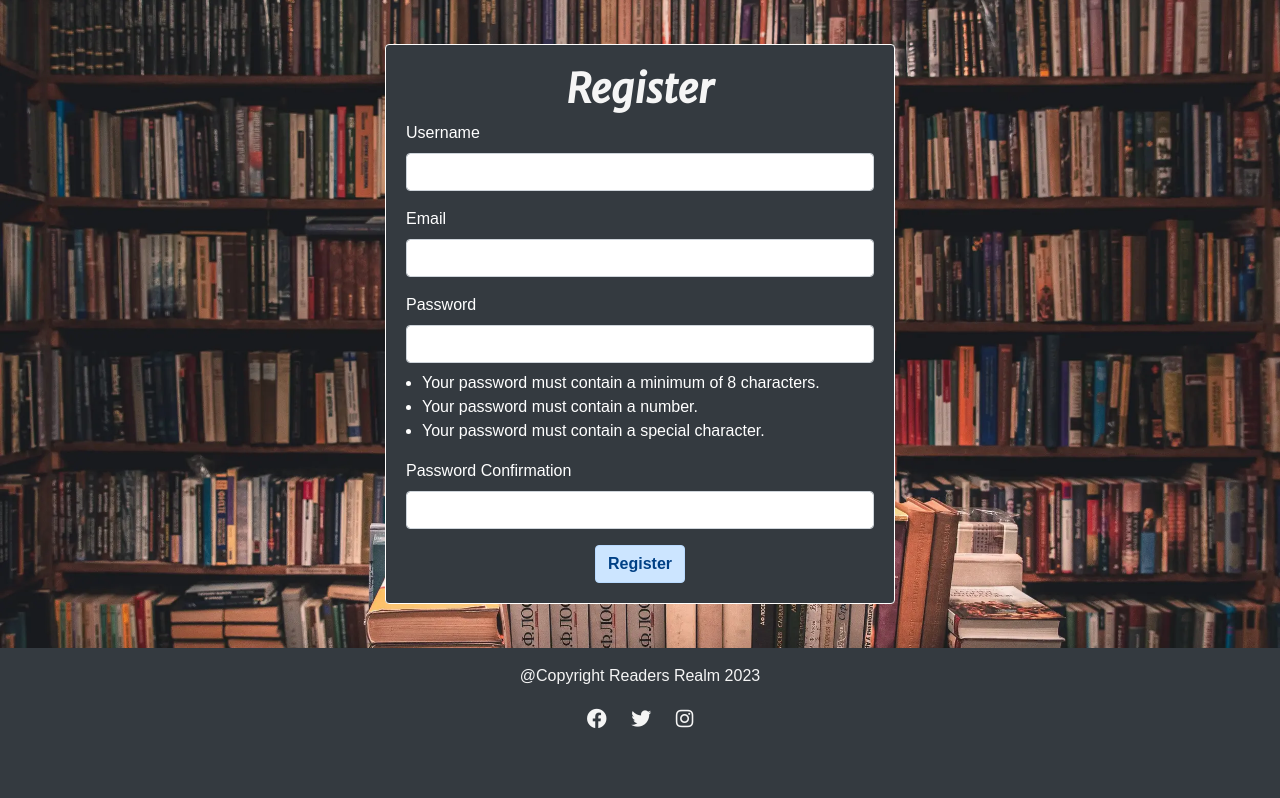
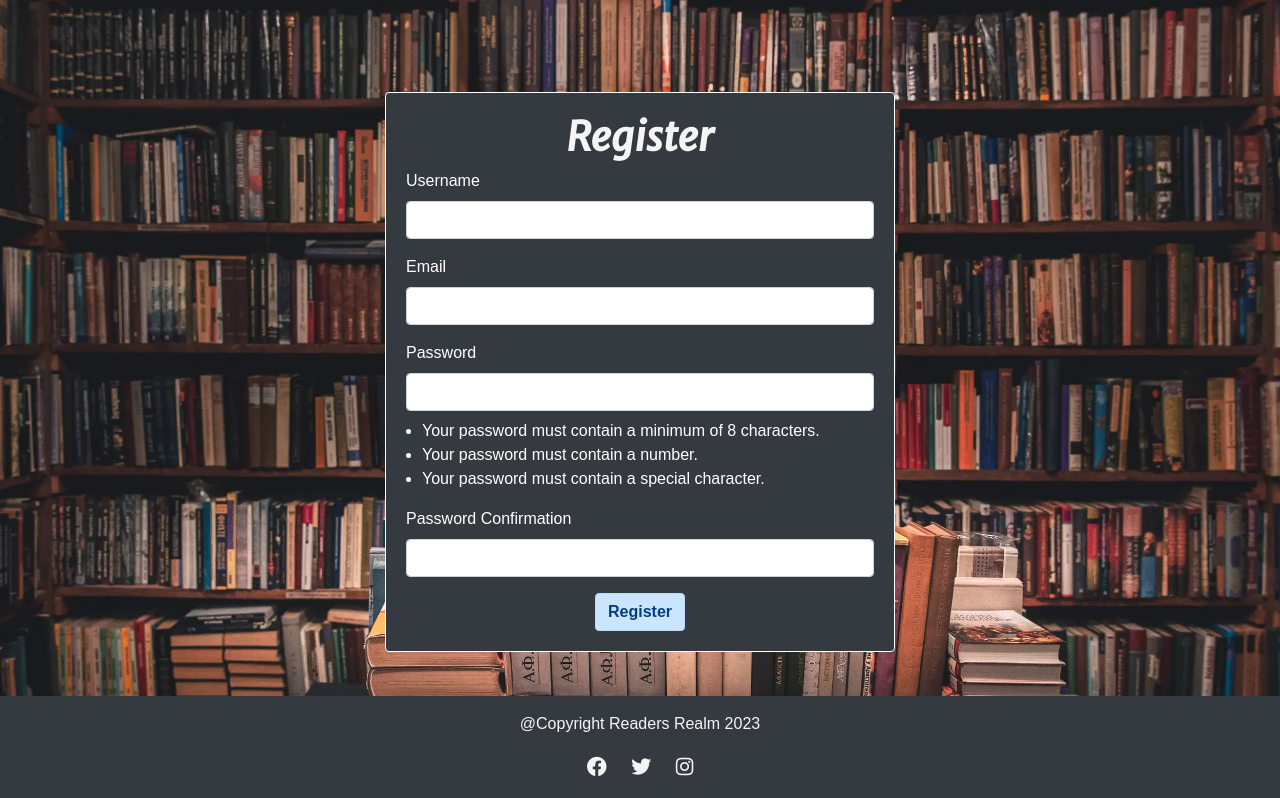
Before and after one commit to Craig-Hudson/online-book-review, a Flask app: page /register in a window 1280 px wide. Shown: the part 56-854 px from the top of the page. Before the commit the page ends 784 px from the top, so only its background shows below. Run offline with Flask 2, Linux system fonts and the light colour scheme.

Commit message:
FIX: adjust margin for register form so on smaller screens part of the form isn't being hidden behind the navbar

```diff
--- a/readersrealm/templates/register.html
+++ b/readersrealm/templates/register.html
@@ -1,6 +1,6 @@
 {% extends 'base.html' %} {% block content %}
 
-<div class="container register-form">
+<div class="container register-form mt-5">
     <div class="col-md-6 offset-md-3">
         <div class="card card-body bg-dark border border-white text-white mt-2">
             <h1 class="text-center">Register</h1>
```
